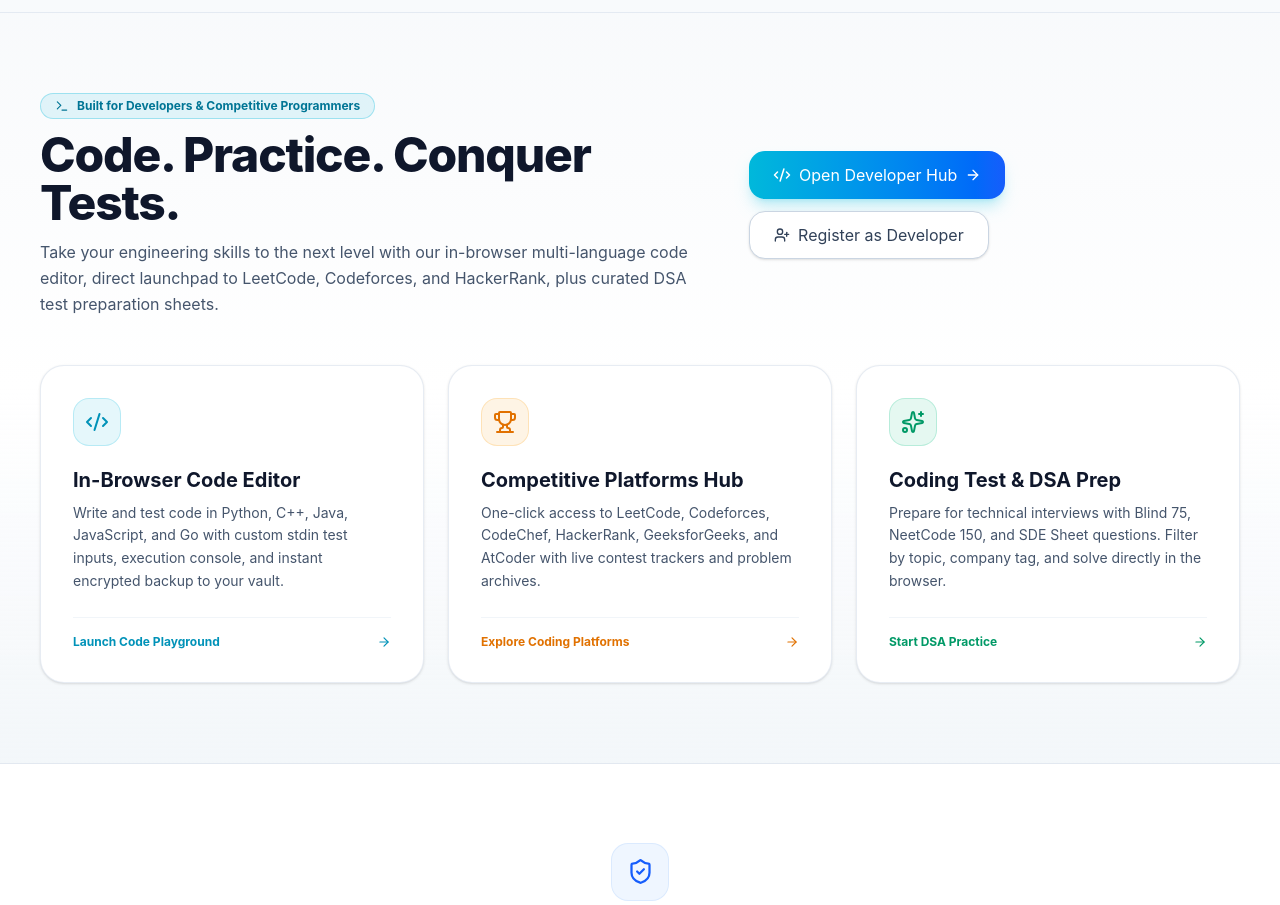
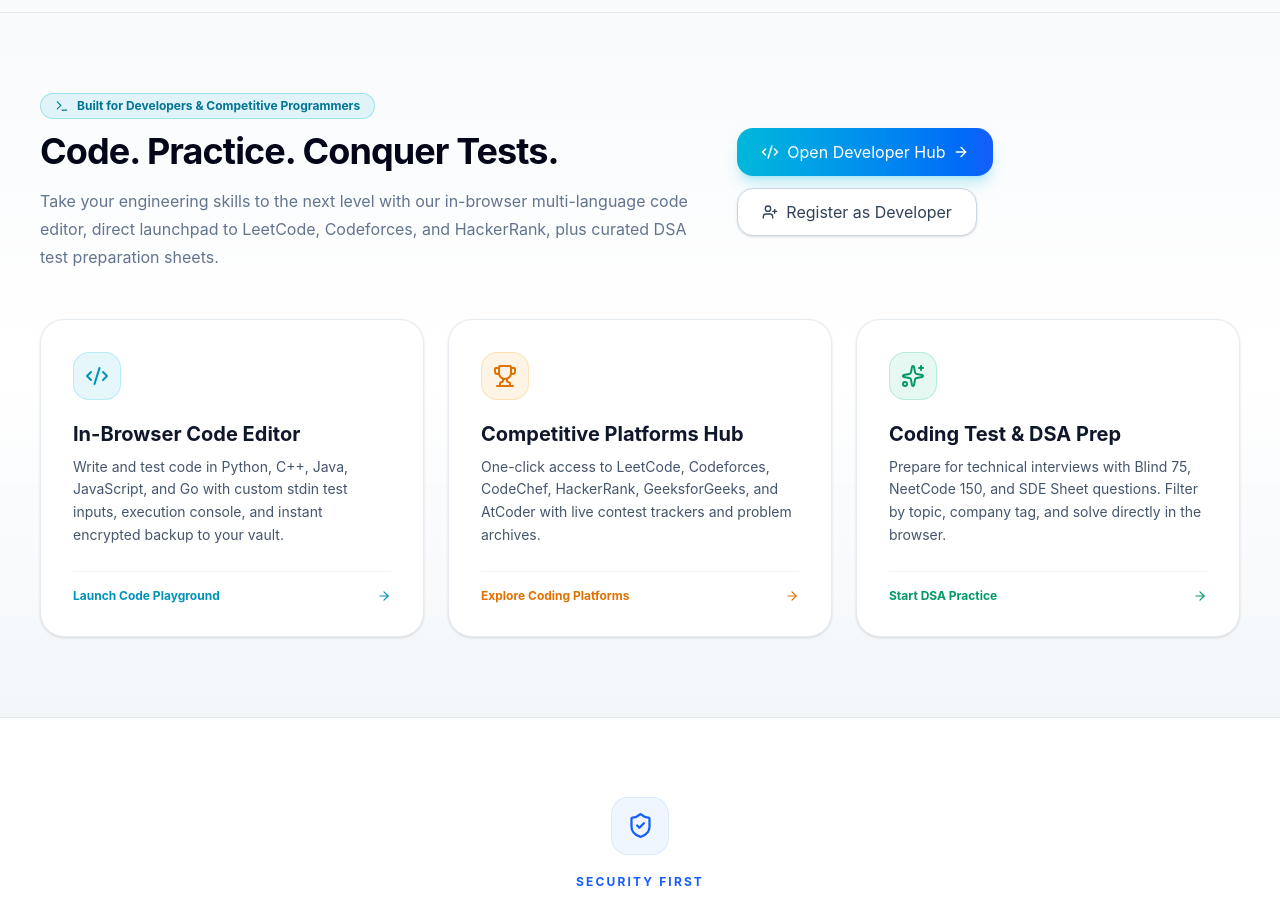
Before and after one commit to ParasAgrawal-1/Calvion, a React (Vite) app in the folder frontend/: page / in a window 1280 px wide. Shown: the part 1640-2545 px from the top of the page. Built offline with nearby package versions, Linux system fonts and the light colour scheme; no server answers.

Commit message:
style(home): maintain consistent font size and weight for Developer section heading

```diff
--- a/frontend/src/pages/Home.tsx
+++ b/frontend/src/pages/Home.tsx
@@ -1384,11 +1384,11 @@ function Home() {
 
                                 </div>
 
-                                <h2 className="text-3xl sm:text-4xl lg:text-5xl font-extrabold tracking-tight text-slate-900 dark:text-white">
+                                <h2 className="text-3xl sm:text-4xl font-bold tracking-tight text-slate-950 dark:text-white">
                                     Code. Practice. Conquer Tests.
                                 </h2>
 
-                                <p className="mt-3 max-w-2xl text-sm sm:text-base text-slate-600 dark:text-neutral-400 leading-relaxed">
+                                <p className="mt-4 max-w-2xl text-base leading-7 text-slate-500 dark:text-neutral-400">
                                     Take your engineering skills to the next level with our in-browser multi-language code editor, direct launchpad to LeetCode, Codeforces, and HackerRank, plus curated DSA test preparation sheets.
                                 </p>
 
```
